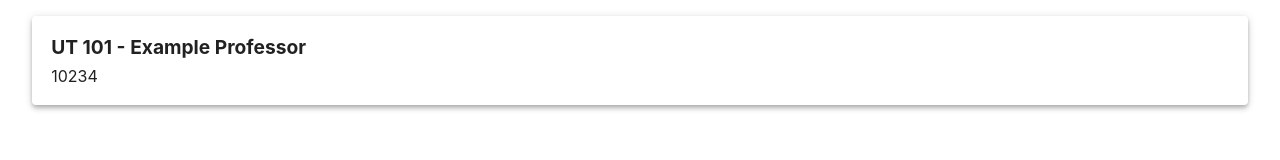
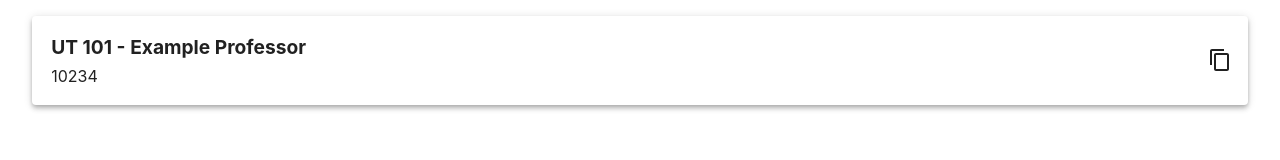
Before and after one commit to DiegoPerez1441/UT-Registration-Planner, a Next.js app in the folder ut-registration-planner/: page / in a window 1280 px wide. Shown: the top 160 px of the page. Built offline with nearby package versions, Linux system fonts and the light colour scheme.

Commit message:
Add ContentCopyIcon

```diff
--- a/ut-registration-planner/components/CourseCard.module.scss
+++ b/ut-registration-planner/components/CourseCard.module.scss
@@ -1,13 +1,20 @@
 .container {
     display: flex;
-    flex-direction: column;
-    align-items: flex-start;
+    flex-direction: row;
+
+    align-items: center;
+    justify-content: space-between;
 
     padding: 1rem;
     margin: 1rem 0;
 
     color: white;
     background-color: #bf5700;
+}
+
+.textContainer {
+    display: flex;
+    flex-direction: column;
 }
 
 .h2 {
@@ -19,3 +26,7 @@
     font-size: 1rem;
     margin: 0.2rem;
 }
+
+.icon {
+
+}
--- a/ut-registration-planner/components/CourseCard.tsx
+++ b/ut-registration-planner/components/CourseCard.tsx
@@ -1,6 +1,7 @@
 import React from "react"
 import Paper from "@mui/material/Paper"
 import Typography from "@mui/material/Typography"
+import ContentCopyIcon from '@mui/icons-material/ContentCopy';
 
 import styles from "./CourseCard.module.scss"
 
@@ -9,8 +10,11 @@ type Props = {}
 const CourseCard = (props: Props) => {
     return (
         <Paper elevation={4} className={styles.container}>
-            <h2 className={styles.h2}>UT 101 - Example Professor</h2>
-            <p className={styles.p}>10234</p>
+            <div className={styles.textContainer}>
+                <h2 className={styles.h2}>UT 101 - Example Professor</h2>
+                <p className={styles.p}>10234</p>
+            </div>
+            <ContentCopyIcon className={styles.icon}/>
         </Paper>
     )
 }
```
